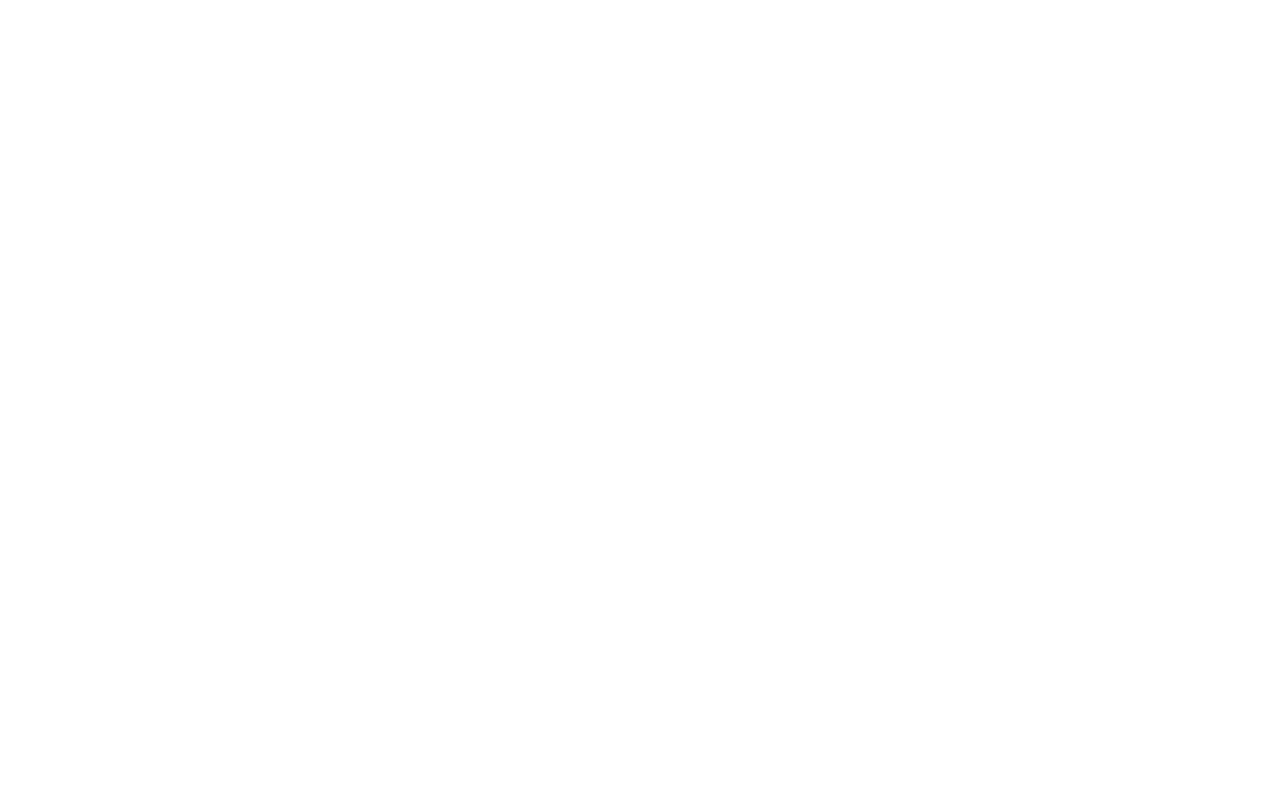
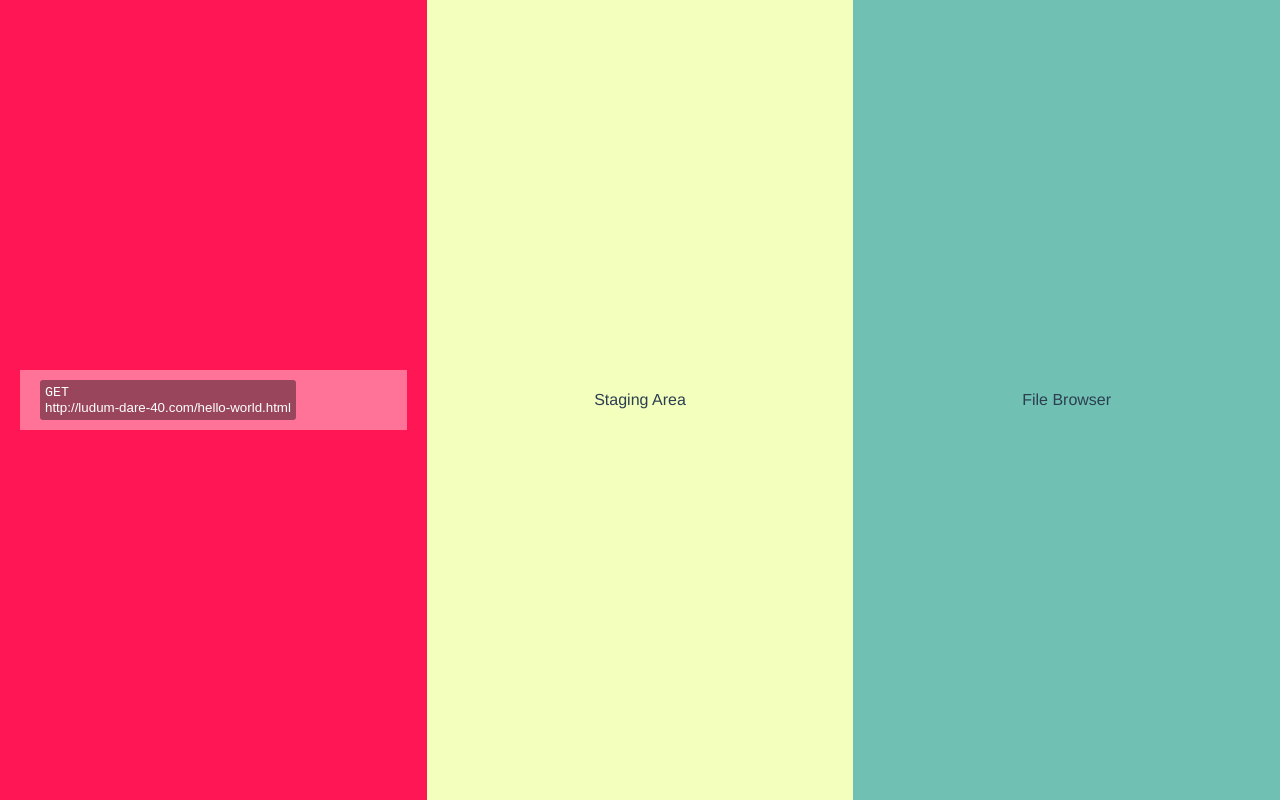
Before and after one commit to SaFrMo/ludum-dare-40, a Vue app: page /#/level-1 in a window 1280 px wide. Before the commit this address led to /#/level-1/1. Built offline with nearby package versions, Linux system fonts and the light colour scheme.

Commit message:
Snapshot for Friday night

```diff
--- a/src/App.vue
+++ b/src/App.vue
@@ -12,7 +12,7 @@
     }
 </script>
 
-<style>
+<style lang="scss">
     #app {
         font-family: 'Avenir', Helvetica, Arial, sans-serif;
         -webkit-font-smoothing: antialiased;
@@ -30,6 +30,17 @@
         display: flex;
         align-items: center;
         justify-content: center;
+
+        button {
+            appearance: none;
+            border-radius: 0;
+            border: none;
+            outline-color: transparent;
+            background-color: transparent;
+        }
+        .code {
+            font-family: monospace;
+        }
     }
     .router-view {
         position: absolute;
--- a/src/components/parts/ReqRes.vue
+++ b/src/components/parts/ReqRes.vue
@@ -1,7 +1,19 @@
 <template>
 
     <section class="req-res">
-        ReqRes
+        <button
+            class="single-request"
+            v-for="(request, i) in $store.state.requests"
+            :key="request.id"
+            @click="$store.commit('SET_SELECTED', request)">
+
+            <div class="request-line">
+                <span class="code">{{ request.command }}</span>
+                <span class="path">{{ request.path }}</span>
+            </div>
+
+
+        </button>
     </section>
 
 </template>
@@ -10,8 +22,31 @@
 
     @import 'src/styles/vars';
 
-    .req-res {
+    #app .req-res {
         background-color: $left-bg;
+
+        .single-request {
+            background-color: rgba(255, 255, 255, 0.4);
+            display: flex;
+            flex-direction: column;
+            padding: 10px 20px;
+        }
+        .request-line {
+            background-color: rgba(0, 0, 0, 0.4);
+            padding: 5px;
+            border-radius: 3px;
+            color: #fff;
+        }
+        .request-line span {
+            display: block;
+            width: 100%;
+        }
+        .request-line .code {
+            text-align: left;
+        }
+        .request-line .path {
+            text-align: right;
+        }
     }
 
 </style>
--- a/src/components/templates/Board.vue
+++ b/src/components/templates/Board.vue
@@ -43,6 +43,8 @@
         & > section {
             height: 100%;
             width: calc(100% / 3);
+            padding: 20px;
+            box-sizing: border-box;
 
             display: flex;
             flex-direction: column;
--- a/src/store/index.js
+++ b/src/store/index.js
@@ -13,6 +13,9 @@ export default new Vuex.Store({
     mutations: {
         'ADD_REQUEST': (state, payload) => {
             state.requests.push(payload)
+        },
+        'SET_SELECTED': (state, payload) => {
+            state.selectedItem = payload || false
         }
     }
 })
```
